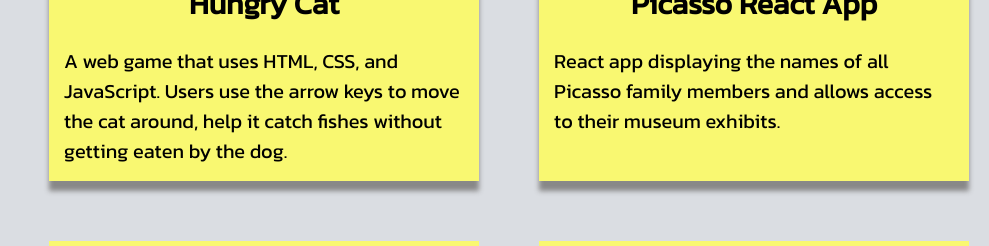
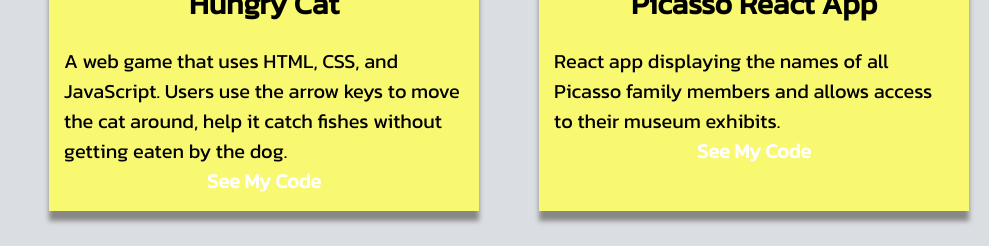
Before and after one commit to mikesabzz/Portfolio-app, a React (Create React App) app: page / in a window 1280 px wide. Shown: the part 1600-1846 px from the top of the page, without its empty margins (291-1280 px from the left). Built offline with nearby package versions, Linux system fonts and the light colour scheme; a web font is replaced by a local one.

Commit message:
added github url

```diff
--- a/src/App.js
+++ b/src/App.js
@@ -18,7 +18,7 @@
 
   renderProjects = () => {
     return this.state.projectsToDisplay.map((project, index) => {
-      const { imgURL, Title, Desc, URL } = project;
+      const { imgURL, Title, Desc, URL, Code } = project;
       return (
         <Projects
           key={index}
@@ -26,6 +26,7 @@
           title={Title}
           desc={Desc}
           url={URL}
+          code={Code}
         ></Projects>
       );
     });
--- a/src/components/Projects/Projects.css
+++ b/src/components/Projects/Projects.css
@@ -48,6 +48,13 @@
 .project-title:hover{
     color: rgb(45, 76, 175);
 }
+.project-code {
+    display: flex;
+    justify-content: center;
+}
+.project-code a:hover{
+    color: rgb(45, 76, 175);
+}
 @media only screen and (max-width: 600px){
     .projects-each {
         width: 530px;
--- a/src/components/Projects/index.js
+++ b/src/components/Projects/index.js
@@ -12,6 +12,7 @@
                     <div className="project-title">{props.title}</div>
                 </a>
                     <div className="project-desc">{props.desc}</div>
+                    <div className="project-code"><a href={props.code}>See My Code</a></div>
                 </div>
             </div>
         </div>
--- a/src/portfolio.json
+++ b/src/portfolio.json
@@ -3,30 +3,35 @@
       "imgURL": "https://camo.githubusercontent.com/049ab0966d5ce4f9591bf48974812d269ed18d27/68747470733a2f2f696d6775722e636f6d2f454d4a4753734f2e706e67",
       "Title": "Hungry Cat",
       "Desc": "A web game that uses HTML, CSS, and JavaScript. Users use the arrow keys to move the cat around, help it catch fishes without getting eaten by the dog.",
-      "URL": "https://mikesabzz.github.io/cat-game/."
+      "URL": "https://mikesabzz.github.io/cat-game/.",
+      "Code": "https://github.com/mikesabzz/cat-game"
     },
     {
       "imgURL": "https://camo.githubusercontent.com/3c136bb1a72d3a7fb6bd41770b38c706b0eaca8d/68747470733a2f2f692e696d6775722e636f6d2f597941394e33582e676966",
       "Title": "Picasso React App",
       "Desc": "React app displaying the names of all Picasso family members and allows access to their museum exhibits.",
-      "URL": "https://picasso-museum.surge.sh"
+      "URL": "https://picasso-museum.surge.sh",
+      "Code": "https://github.com/mikesabzz/Picasso-Museum-React-App"
     },
     {
       "imgURL": "https://imgur.com/JWiSXjE.png",
       "Title": "RoutineMe",
       "Desc": "This is a full-stack CRUD app with login and sign up functionality using React and Node.js that allows you to create, update and delete your own routines and compare them to others. Become a user and store your own routine data. React, Node.js, JavaScript, HTML, CSS/Flexbox",
-      "URL": "http://routine-me.surge.sh/"
+      "URL": "http://routine-me.surge.sh/",
+      "Code": "https://github.com/mikesabzz/routine-me"
     },
     {
       "imgURL": "https://imgur.com/HtB0tVV.png",
       "Title": "Sole Search",
       "Desc": "A React front end web app that is also mobile responsive. A collaboration with UX Desiners, to bring the website they designed to life.",
-      "URL": "http://sole-search.surge.sh/"
+      "URL": "http://sole-search.surge.sh/",
+      "Code": "https://github.com/mikesabzz/sole-search"
     },
     {
       "imgURL": "https://imgur.com/msDunON.png",
       "Title": "Tinder Friendly",
       "Desc": "A full-stack CRUD app with login and sign up functionality using React and Node.js that allows you to create, update and delete your profile. This is an App that allows you to talk about yourself, see what other users say about themselves, and see who's in your location and meet people.",
-      "URL": "http://express-tinder-clone-app.surge.sh/"
+      "URL": "http://express-tinder-clone-app.surge.sh/",
+      "Code": "https://github.com/mikesabzz/Express-tinder-clone"
     }
    ]
```
Also changed, not shown: 19 other files (tests, documents, lock files or other folders).
